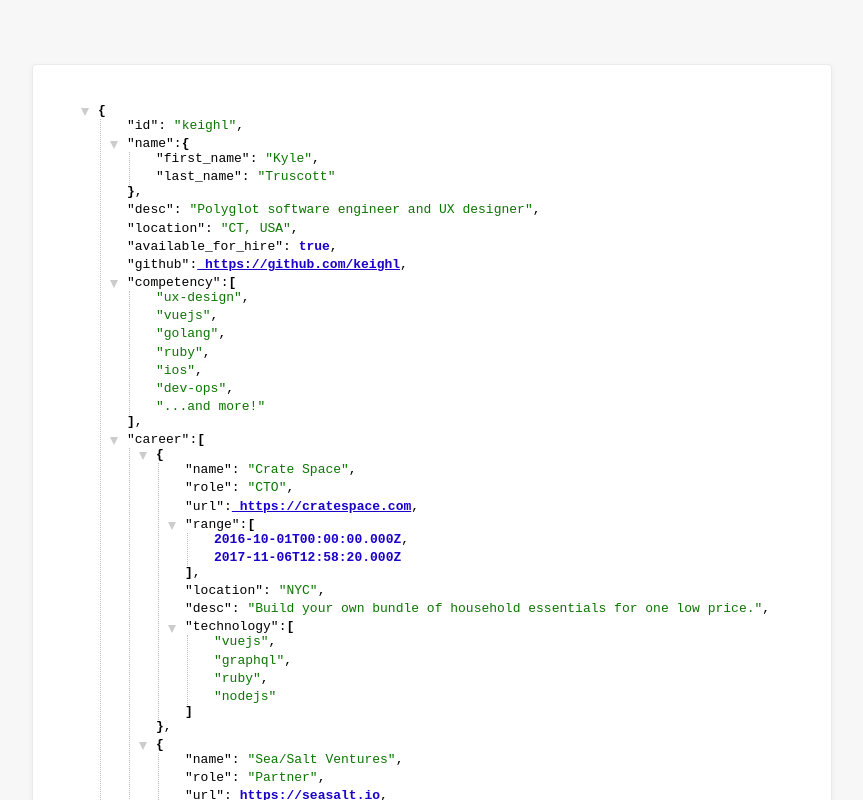
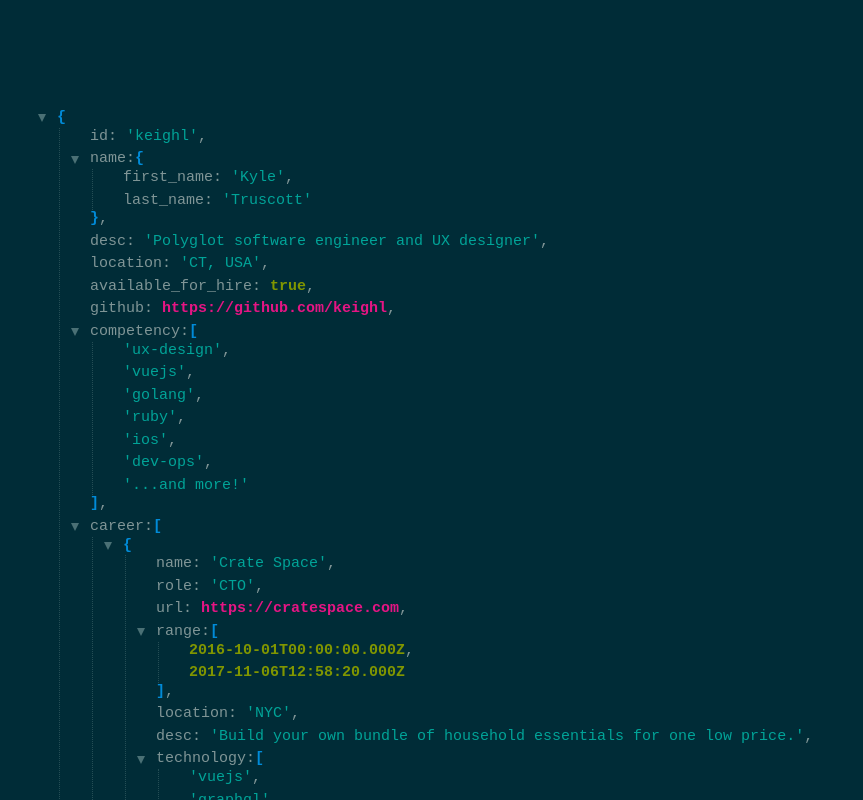
Before and after one commit to keighl/kyletruscott.com, a Vue app: page / in a window 1280 px wide. Shown: the top 800 px of the page, without its empty margins (208-1071 px from the left). Built offline with nearby package versions, Linux system fonts and the light colour scheme.

Commit message:
Dark UI hotness

```diff
--- a/src/App.vue
+++ b/src/App.vue
@@ -29,11 +29,11 @@
 @import "style/normalize.css"
 
 body
-  background-color: #f7f7f7
+  background-color: #002C37
 
 .tree-wrapper
   margin: 0 auto
-  max-width: 800px
+  max-width: 900px
 
   +tablet
     padding: 2em
--- a/src/components/TreeLeaf.vue
+++ b/src/components/TreeLeaf.vue
@@ -7,10 +7,10 @@
         @click="toggle"></span>
     </div>
     <div class="tree-leaf-content">
-      <span class="tree-view-leaf-key" v-show="showKey">"{{nodeKey}}"<span class="tree-view-leaf-key-token">:</span></span>
+      <span class="tree-view-leaf-key" v-show="showKey">{{nodeKey}}<span class="tree-view-leaf-key-token">:</span></span>
       <tree-leaf-scalar-value :value="value" v-if="isScalar"></tree-leaf-scalar-value>
       <span v-if="isObject" v-show="open">
-        <strong>{</strong>
+        <strong class="tree-leaf-boundary">{</strong>
           <div class="tree-leaf-object-block">
             <tree-leaf
               v-for="(v, k) in value"
@@ -19,13 +19,13 @@
               :value="v">
             </tree-leaf>
           </div>
-        <strong>}</strong>
+        <strong class="tree-leaf-boundary">}</strong>
       </span>
       <span v-if="isObject && !open" @click="toggle">
-        <strong>{</strong> &hellip; <strong>}</strong>
+        <strong class="tree-leaf-boundary">{</strong> &hellip; <strong class="tree-leaf-boundary">}</strong>
       </span>
       <span v-if="isArray" v-show="open">
-        <strong>[</strong>
+        <strong class="tree-leaf-boundary">[</strong>
           <div class="tree-leaf-object-block">
             <tree-leaf
               v-for="(v, k) in value"
@@ -34,10 +34,10 @@
               :value="v">
             </tree-leaf>
           </div>
-        <strong>]</strong>
+        <strong class="tree-leaf-boundary">]</strong>
       </span>
       <span v-if="isArray && !open" @click="toggle">
-        <strong>[</strong> &hellip; <strong>]</strong>
+        <strong class="tree-leaf-boundary">[</strong> &hellip; <strong class="tree-leaf-boundary">]</strong>
       </span>
       <span class="tree-leaf-sep">,</span>
       <span
@@ -152,7 +152,7 @@
     height: 0
     border-style: solid
     border-width: 8px 4px 0 4px
-    border-color: #CCC transparent transparent transparent
+    border-color: #4A7075 transparent transparent transparent
   &.closed::after
     transform: rotate(-90deg)
 
@@ -172,9 +172,8 @@
 
 .tree-view-leaf-key-token
 
-
 .tree-leaf-object-block
-  border-left: 1px dotted #BBB
+  border-left: 1px dotted rgba(#4A7075, 0.5)
   margin-left: 2px
 
 .tree-leaf-sep
@@ -182,8 +181,12 @@
 .tree-leaf:last-child > .tree-leaf-content > .tree-leaf-sep
   display: none
 
+.tree-leaf-boundary
+  color: #008BD8
+
+
 .tree-view-comment
-  color: #aaa
+  color: #4A7075
   &::before
     content: "// "
   &::after
--- a/src/components/TreeLeafScalarValue.vue
+++ b/src/components/TreeLeafScalarValue.vue
@@ -15,7 +15,10 @@
 
 export default {
   props: [
-    'value'
+    'value',
+    {
+      ok: true
+    }
   ],
 
   computed: {
@@ -55,7 +58,7 @@
       }
 
       if (_.isString(this.value)) {
-        return `"${this.value}"`
+        return `'${this.value}'`
       }
 
       return this.value
@@ -66,20 +69,21 @@
 
 <style lang="sass" rel="stylesheet/sass">
 .tree-leaf-scalar-value
-  color: #0B7500
+  color: #C077F4
 
 a.tree-leaf-scalar-value
-  color: #1A01CC
-  text-decoration: underline
+  color: #E51584
+  text-decoration: none
   font-weight: bold
 
 .tree-leaf-scalar-value-number,
 .tree-leaf-scalar-value-boolean,
 .tree-leaf-scalar-value-date,
 .tree-leaf-scalar-value-null
-  color: #1A01CC
+  color: #809600
   font-weight: bold
 
 .tree-leaf-scalar-value-string
-  color: #0B7500
+  color: #00A498
+
 </style>
--- a/src/components/TreeView.vue
+++ b/src/components/TreeView.vue
@@ -1,5 +1,5 @@
 <template lang="html">
-  <div class="tree-view">
+  <div class="tree-view" :class="`tree-view-${theme}`">
     <tree-leaf
       key="root"
       :node-key="null"
@@ -19,6 +19,7 @@
   props: {
     root: {
       type: Object,
+      k: null,
       default: {}
     }
   }
@@ -31,15 +32,15 @@
 .tree-view
   font-family: 'Hack', monospace
   font-size: 12px
-  background: #FFF
+  background-color: #002C37
+  color: #7F9596
   -webkit-font-smoothing: antialiased
-  border: 1px #eaeaea solid
-  box-shadow: 0 2px 6px rgba(#000, 0.05)
   border-radius: 4px
   padding: 1em
+  line-height: 1.25
 
   +tablet-up
-    font-size: 13px
+    font-size: 15px
     padding: 2em
   +desktop
     padding: 3em
```
